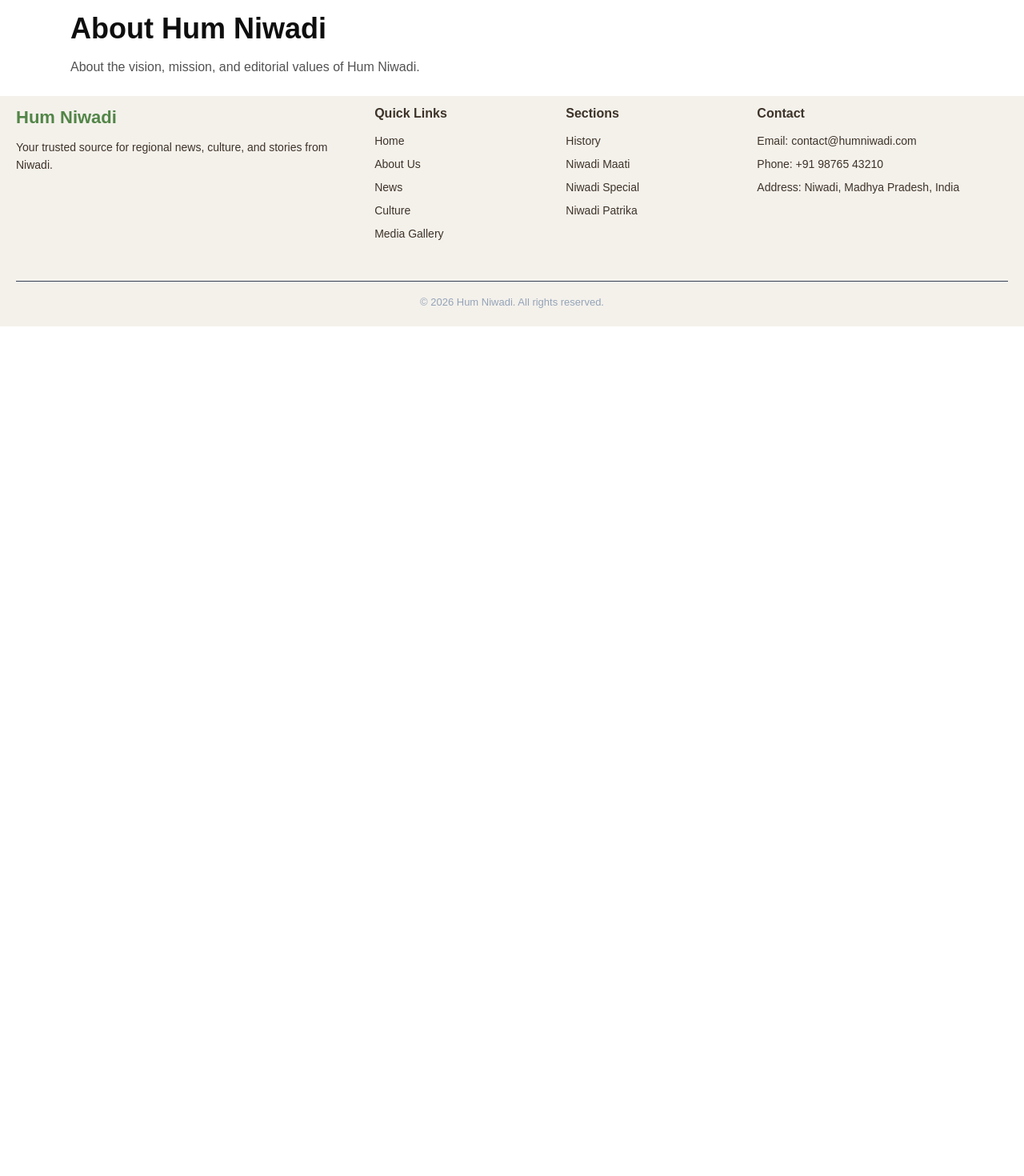
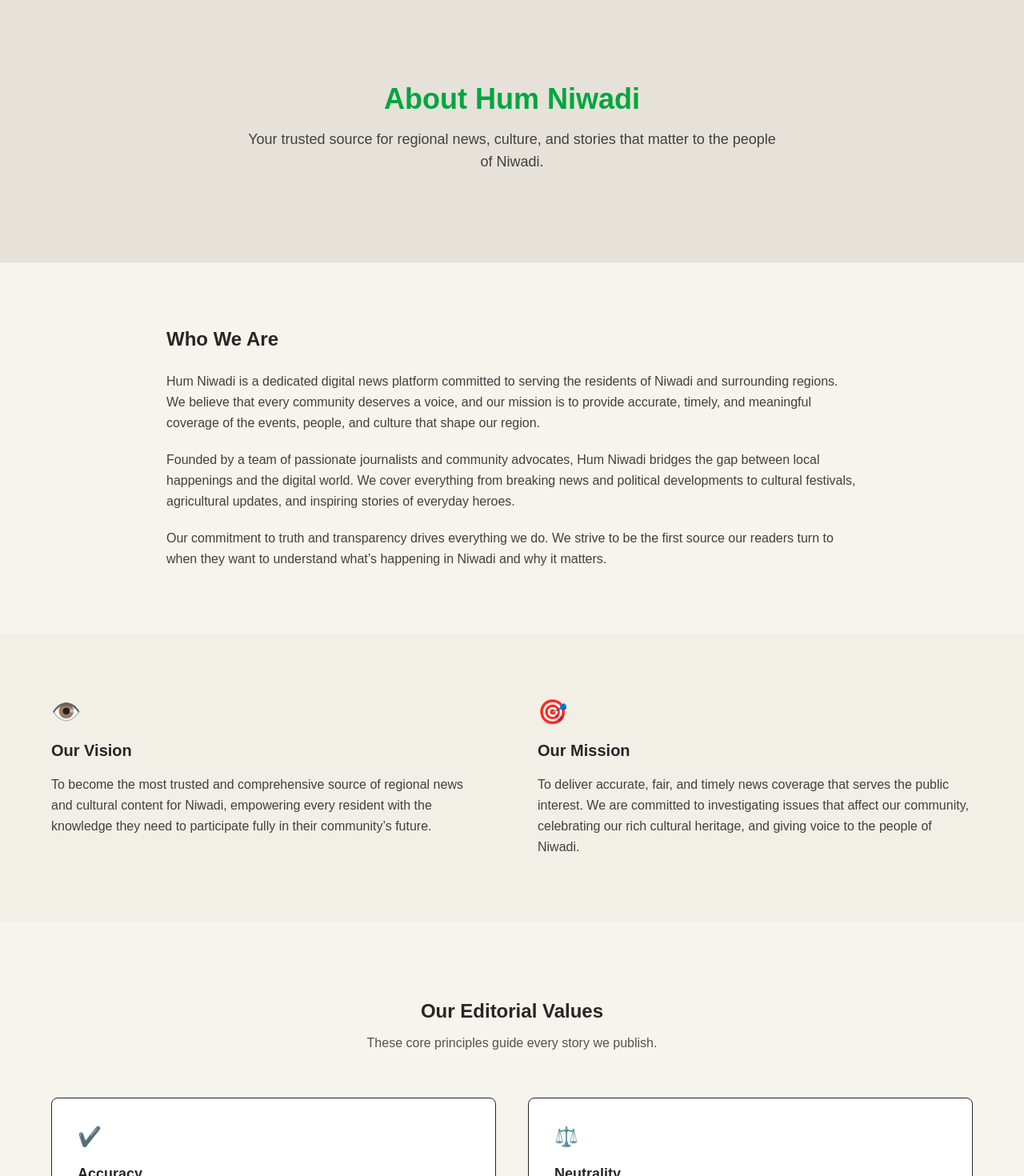
Before and after one commit to akshatraisaxena/HumNiwadi, a Next.js app: page /about in a window 1280 px wide. Shown: the part 1330-2800 px from the top of the page at 80% size. Before the commit the page ends 1738 px from the top, so only its background shows below. Built offline with nearby package versions, Linux system fonts and the light colour scheme.

Commit message:
About page

```diff
--- a/src/app/about/page.jsx
+++ b/src/app/about/page.jsx
@@ -1,10 +1,125 @@
-export default function AboutUsPage() {
+export default function AboutPage() {
   return (
-    <main className="max-w-6xl mx-auto p-6">
-      <h1 className="text-4xl font-bold mb-4">About Hum Niwadi</h1>
-      <p className="text-neutral-600">
-        About the vision, mission, and editorial values of Hum Niwadi.
-      </p>
+    <main className="bg-[#f7f4ed] text-neutral-800">
+
+      {/* Hero Section */}
+      <section className="py-28 text-center px-4 bg-[#e6e2d9]">
+        <h1 className="text-4xl font-semibold text-green-600 mb-4">
+          About Hum Niwadi
+        </h1>
+        <p className="max-w-2xl mx-auto text-lg text-neutral-700">
+          Your trusted source for regional news, culture, and stories that matter
+          to the people of Niwadi.
+        </p>
+      </section>
+
+      {/* Who We Are */}
+      <section className="max-w-4xl mx-auto px-4 py-20">
+        <h2 className="text-2xl font-semibold mb-6">
+          Who We Are
+        </h2>
+
+        <div className="space-y-5 text-neutral-700 leading-relaxed">
+          <p>
+            Hum Niwadi is a dedicated digital news platform committed to serving
+            the residents of Niwadi and surrounding regions. We believe that every
+            community deserves a voice, and our mission is to provide accurate,
+            timely, and meaningful coverage of the events, people, and culture
+            that shape our region.
+          </p>
+
+          <p>
+            Founded by a team of passionate journalists and community advocates,
+            Hum Niwadi bridges the gap between local happenings and the digital
+            world. We cover everything from breaking news and political
+            developments to cultural festivals, agricultural updates, and
+            inspiring stories of everyday heroes.
+          </p>
+
+          <p>
+            Our commitment to truth and transparency drives everything we do. We
+            strive to be the first source our readers turn to when they want to
+            understand what’s happening in Niwadi and why it matters.
+          </p>
+        </div>
+      </section>
+
+      {/* Vision & Mission */}
+      <section className="bg-[#f2efe7] py-20 px-4">
+        <div className="max-w-6xl mx-auto grid md:grid-cols-2 gap-16">
+
+          {/* Vision */}
+          <div>
+            <div className="mb-4 text-green-700 text-3xl">👁️</div>
+            <h3 className="text-xl font-semibold mb-4">
+              Our Vision
+            </h3>
+            <p className="text-neutral-700 leading-relaxed">
+              To become the most trusted and comprehensive source of regional news
+              and cultural content for Niwadi, empowering every resident with the
+              knowledge they need to participate fully in their community’s
+              future.
+            </p>
+          </div>
+
+          {/* Mission */}
+          <div>
+            <div className="mb-4 text-amber-700 text-3xl">🎯</div>
+            <h3 className="text-xl font-semibold mb-4">
+              Our Mission
+            </h3>
+            <p className="text-neutral-700 leading-relaxed">
+              To deliver accurate, fair, and timely news coverage that serves the
+              public interest. We are committed to investigating issues that
+              affect our community, celebrating our rich cultural heritage, and
+              giving voice to the people of Niwadi.
+            </p>
+          </div>
+
+        </div>
+      </section>
+
+      {/* Editorial Values */}
+      <section className="py-24 px-4">
+        <div className="text-center mb-14">
+          <h2 className="text-2xl font-semibold mb-3">
+            Our Editorial Values
+          </h2>
+          <p className="text-neutral-600">
+            These core principles guide every story we publish.
+          </p>
+        </div>
+
+        <div className="max-w-6xl mx-auto grid md:grid-cols-2 gap-10">
+
+          {/* Accuracy */}
+          <div className="border rounded-lg p-8 bg-white">
+            <div className="text-green-700 text-2xl mb-4">✔️</div>
+            <h4 className="text-lg font-semibold mb-3">
+              Accuracy
+            </h4>
+            <p className="text-neutral-700">
+              We verify facts rigorously before publishing. Corrections are issued
+              promptly and transparently when errors occur.
+            </p>
+          </div>
+
+          {/* Neutrality */}
+          <div className="border rounded-lg p-8 bg-white">
+            <div className="text-green-700 text-2xl mb-4">⚖️</div>
+            <h4 className="text-lg font-semibold mb-3">
+              Neutrality
+            </h4>
+            <p className="text-neutral-700">
+              We present multiple perspectives without bias. Our reporting
+              separates news from opinion to let readers form their own
+              conclusions.
+            </p>
+          </div>
+
+        </div>
+      </section>
+
     </main>
   );
 }
--- a/src/app/page.js
+++ b/src/app/page.js
@@ -4,7 +4,6 @@ import NewsCard from "@/components/NewsCard";
 import PeopleCard from "@/components/PeopleCard";
 import MediaCard from "@/components/MediaCard";
 import PublicVoiceCTA from "@/components/PublicVoiceCTA";
-
 
 
 export default function HomePage() {
```
